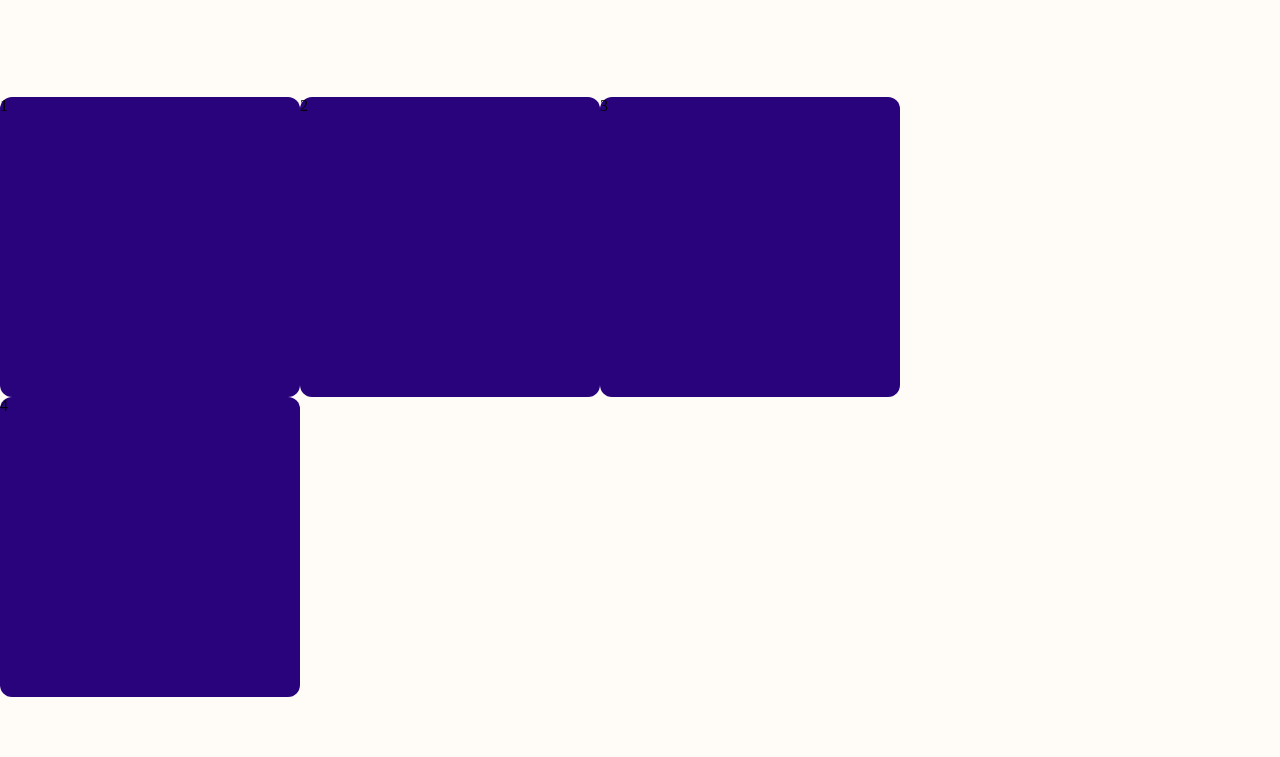
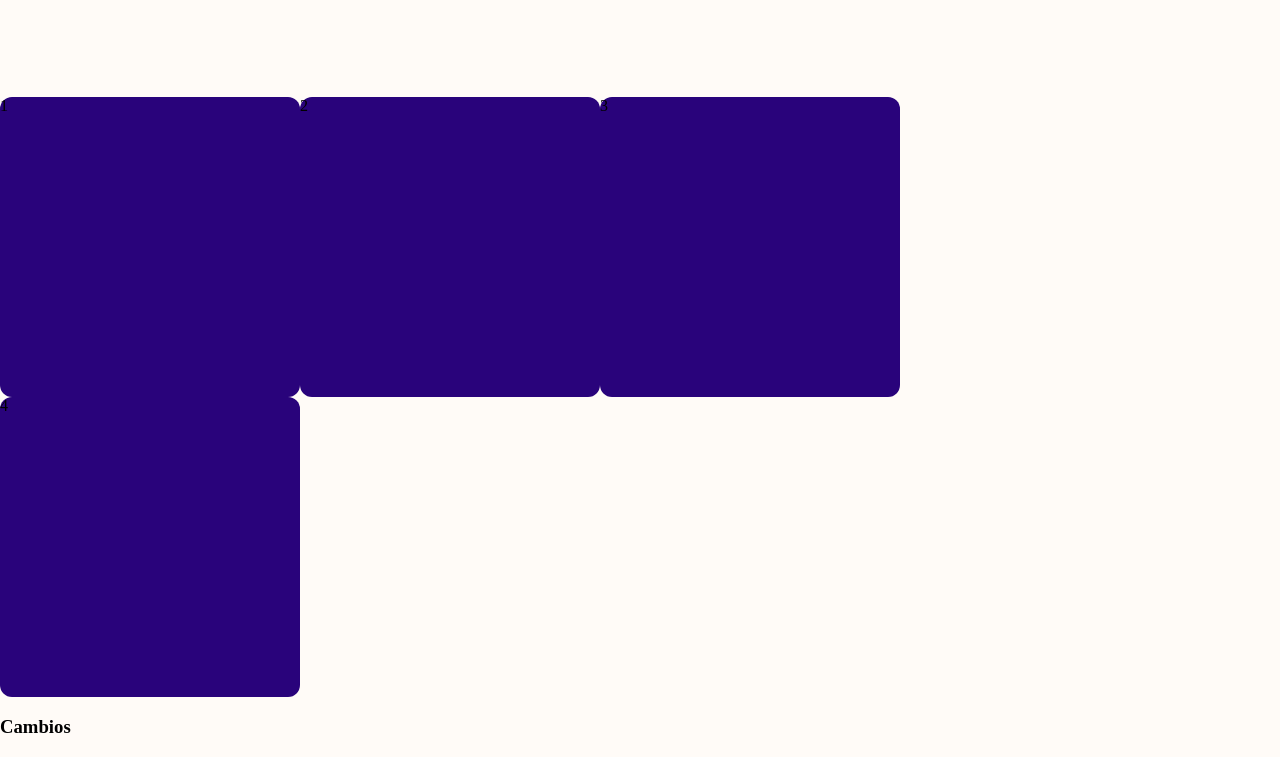
Before and after one commit to eliudsosa97/matchaBedu, a plain HTML site: page index.html in a window 1280 px wide. Shown: the part 1239-1996 px from the top of the page. Before the commit the page ends 1936 px from the top, so only its background shows below. Drawn offline with Linux system fonts and the light colour scheme.

Commit message:
change in develop

```diff
--- a/index.html
+++ b/index.html
@@ -111,6 +111,7 @@
       <article>3</article>
       <article>4</article>
     </section>
-    <!--  -->
+    <!-- Contenido en caso de éxito  -->
+    <h3>Cambios</h3>
   </body>
 </html>
```
